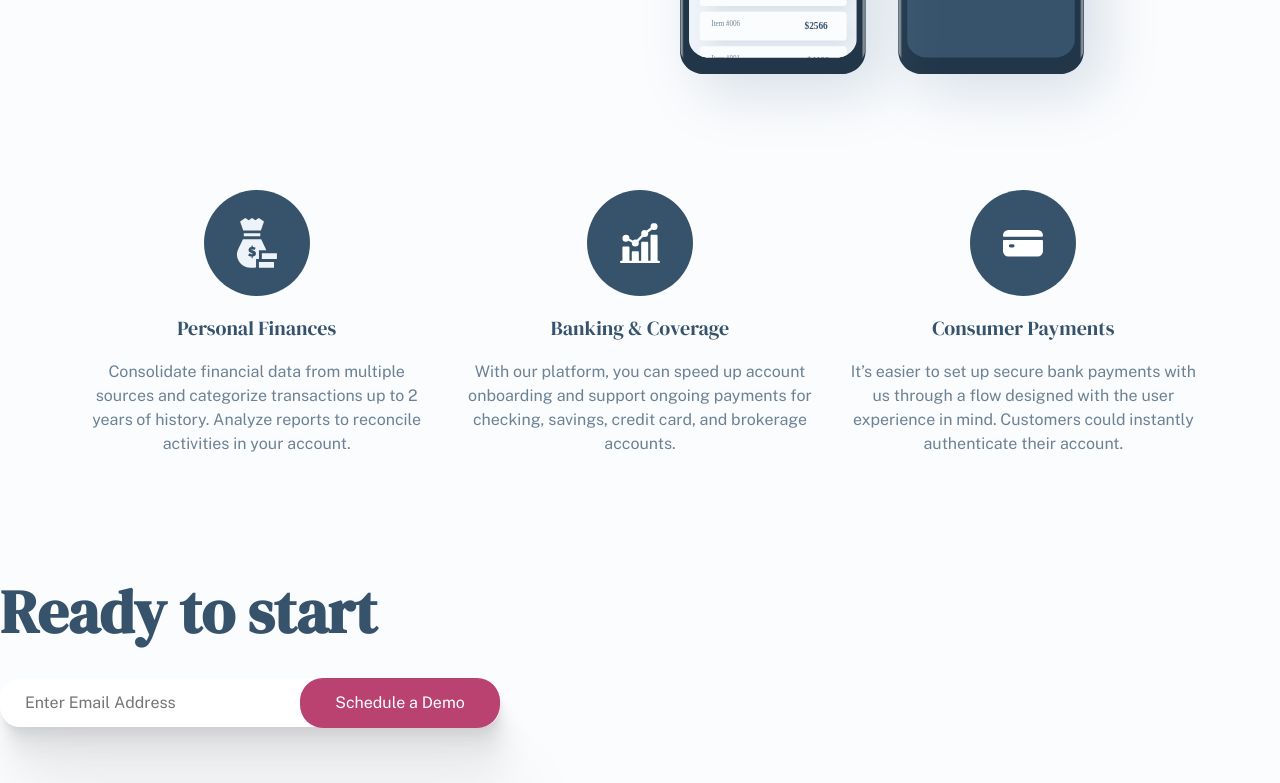
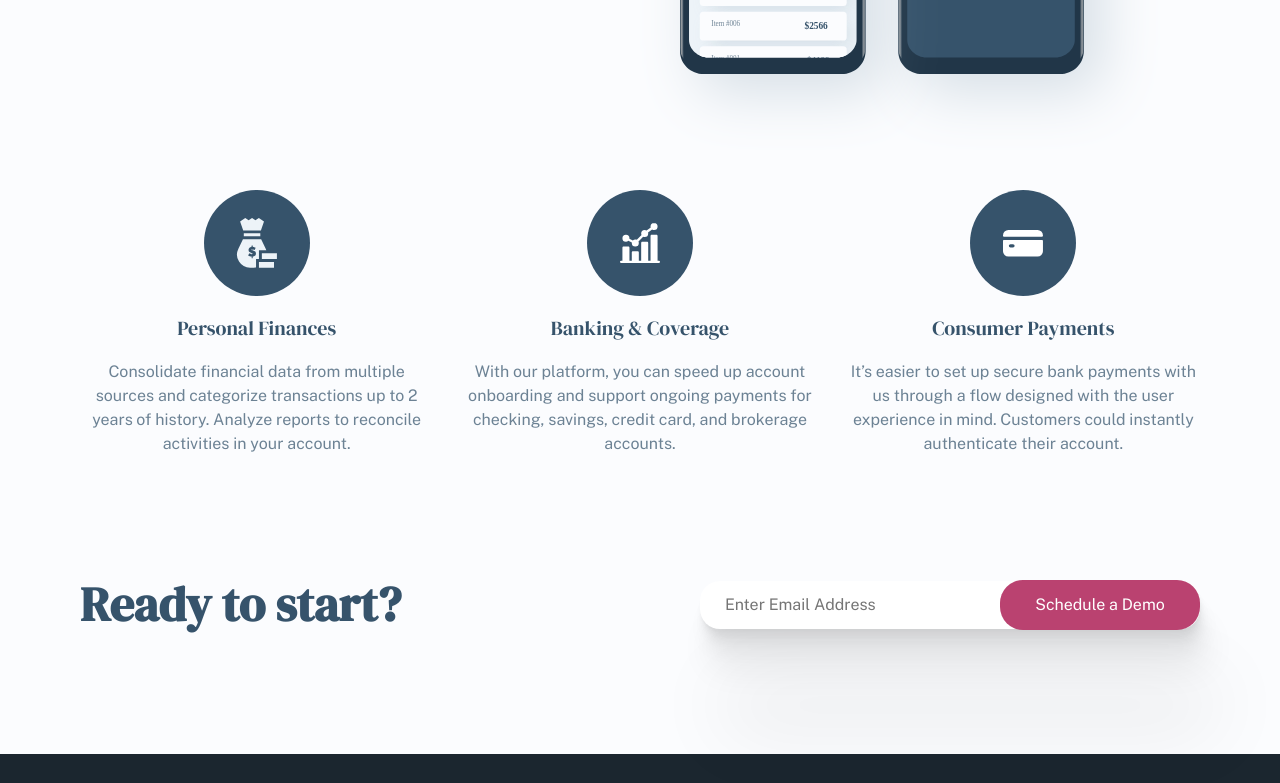
Before and after one commit to Silkiercomet/payapi-full-website-react, a React (Vite) app: page / in a window 1280 px wide. Shown: the part 2000-2783 px from the top of the page. Built offline with nearby package versions, Linux system fonts and the light colour scheme.

Commit message:
footer and the banner in the footer are completed for all viewports

```diff
--- a/src/components/ContactForm.jsx
+++ b/src/components/ContactForm.jsx
@@ -16,7 +16,7 @@ const ContactForm = () => {
         navigate("/pricing")
       };
   return (
-    <form onSubmit={handleSubmit(onSubmit)}>
+    <form onSubmit={handleSubmit(onSubmit)} className={style.form}>
        {errors.email && <span className='error'>Invalid email</span>}
        <div className={style.form__container}>
         <input type="text" placeholder='Enter Email Address' {...register('email', { required: true, pattern: /^\S+@\S+$/i })} />
--- a/src/components/Footer.jsx
+++ b/src/components/Footer.jsx
@@ -4,23 +4,30 @@ import logo from "../assets/shared/desktop/logo.svg"
 import facebook from "../assets/shared/desktop/facebook.svg"
 import twitter from "../assets/shared/desktop/twitter.svg"
 import linkedin from "../assets/shared/desktop/linkedin.svg"
+import { handleRedirect } from "../utilities/utilities"
+import { useNavigate } from 'react-router-dom';
 const Footer = () => {
+  const navigate = useNavigate();
+  const handleNavigation = (page = 1) => {
+    handleRedirect(page, navigate)
+  }
   return (
     <>
       <div className={style.banner}>
         <h4>
-          Ready to start
+          Ready to start?
         </h4>
         <ContactForm />
       </div>
+      <div className={style.wrapper}>
       <footer className={style.footer}>
-        <figure>
+              <figure onClick={() => handleRedirect(1 , navigate)}>
                 <img src={logo} alt="logo svg" />
               </figure>
               <ul className={style.footer__nav}>
-          <li>Pricing</li>
-          <li>About</li>
-          <li>Contact</li>
+              <li onClick={() => handleNavigation(3)}>Pricing</li>
+          <li onClick={() => handleNavigation(2)}>About</li>
+          <li onClick={() => handleNavigation(4)}>Contact</li>
               </ul>
               <ul className={style.footer__social}>
                 <li><i><img src={facebook} alt="facebook logo" /></i></li>
@@ -28,6 +35,7 @@ const Footer = () => {
                 <li><i><img src={linkedin} alt="linkedin logo" /></i></li>
               </ul>
             </footer>
+      </div>
     </>
   )
 }
--- a/src/components/styles/contactform.module.css
+++ b/src/components/styles/contactform.module.css
@@ -1,3 +1,7 @@
+.form{
+    min-width: 100%;
+    padding-inline: 30px;
+}
 .form__container{
     display: grid;
     place-items: center;
@@ -22,6 +26,11 @@
   ;
 }
 @media screen and (min-width:720px) {
+    .form{
+        min-width: 500px;
+        padding-inline: 0;
+
+    }
     .form__container{
         max-width: 500px;
         margin-right: auto;
--- a/src/components/styles/footer.module.css
+++ b/src/components/styles/footer.module.css
@@ -2,9 +2,16 @@
     display: grid;
     gap: 30px;
     margin-block: 120px;
+    place-items: center;
+}
+.wrapper{
+    background-color: var(--darkgray);
+}
+.banner h4{
+    font-size: 3rem;
 }
 .footer{
-    background-color: var(--darkgray);
+
     display: grid;
     place-items: center;
     gap: 20px;
@@ -12,6 +19,7 @@
 }
 .footer figure img{
     filter: var(--logo-filter);
+    cursor: pointer;
 }
 .footer ul{
     list-style: none;
@@ -19,9 +27,26 @@
     text-align: center;
 
 }
+.footer ul > li{
+    cursor: pointer;
+    transition: 300ms ease-in-out;
+}
+.footer ul > li:hover{
+    color: white;
+
+}
 .footer__social{
     display: flex;
     gap: 15px;
+
+}
+
+.footer__social li i img{
+    transition: 300ms ease-in-out;
+    cursor: pointer;
+}
+.footer__social li i img:hover{
+    filter: brightness(0.5);
 
 }
 .footer__nav{
@@ -30,3 +55,33 @@
     gap: 15px;
     color: var(--lightgray);
 }
+@media screen and (min-width:800px) {
+    .banner{
+        grid-template-columns: 1fr auto;
+        max-width: 1120px;
+        margin-inline: auto;
+        place-items: center normal;
+        padding-inline: 30px;
+    }
+    .footer{
+        grid-template-columns: 1fr auto 1fr;
+        place-items: center normal;
+        max-width: 1120px;
+        padding-inline: 30px;
+        margin-inline: auto;
+    }
+    .footer__social{
+        justify-self: end;
+    }
+    .footer__nav{
+        flex-direction: row;
+    }
+
+}
+@media screen and (min-width:1140px) {
+    .banner{
+        padding-inline: 0;
+
+    }
+
+}
--- a/src/components/styles/hero.module.css
+++ b/src/components/styles/hero.module.css
@@ -14,6 +14,9 @@
 .hero__content {
     display: grid;
     gap: 15px;
+}
+.hero__content form{
+    margin-inline: auto;
 }
 .hero__content p a {
     color: var(--lightgray);
--- a/src/components/styles/nav.module.css
+++ b/src/components/styles/nav.module.css
@@ -7,7 +7,7 @@
     justify-content: space-between;
     align-items: center;
     margin-block: 40px;
-    padding-inline: 24px;
+    padding-inline: 30px;
 }
 .navbar__left figure, .navbar__right_mobile{
     cursor: pointer;
@@ -45,6 +45,11 @@
     .navbar{
         max-width: 1120px;
         margin-inline: auto;
+
+    }
+}
+@media screen and (min-width:1120px) {
+    .navbar{
         padding-inline: 0;
     }
 }
```
Lines whose indentation alone changed are shown as unchanged.
